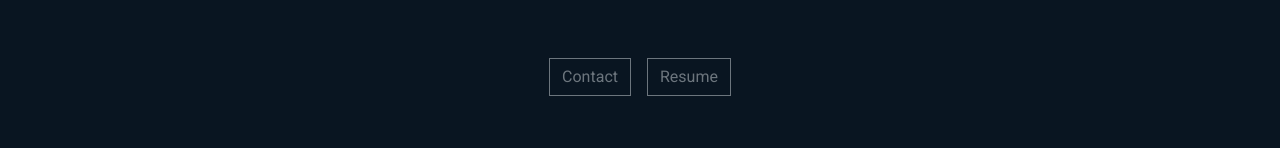
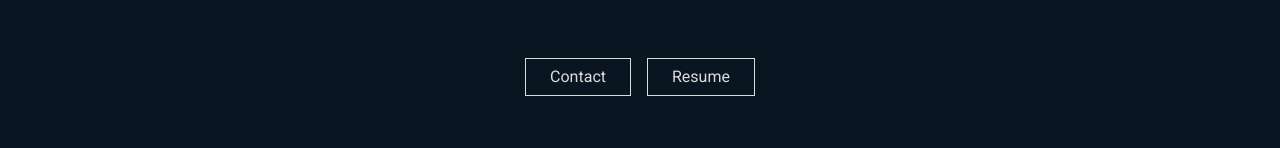
Before and after one commit to lawrenceprieto/web-porfolio-react, a React (Vite) app: page / in a window 1280 px wide. Shown: the part 426-574 px from the top of the page. Built offline with nearby package versions, Linux system fonts and the light colour scheme.

Commit message:
resize button

```diff
--- a/src/components/herobanner/herobanner.jsx
+++ b/src/components/herobanner/herobanner.jsx
@@ -4,7 +4,7 @@ import TypewriterComponent from "typewriter-effect";
 function Herobanner() {
     return (
         <>
-            <div className="home" id="home">
+            <div className="container-fluid home" id="home">
                 <div className="">
                     <div className="text-uppercase pb-2" style={{fontSize: "20px", letterSpacing: "3px" }}>Hello There!</div>
                     <div className="text-uppercase fw-bold" style={{fontSize: "40px", letterSpacing: "5px"}}>i'm Lawrence, a junior developer</div>
@@ -20,8 +20,8 @@ function Herobanner() {
                     </div>
                 </div>
                 <div className="d-flex gap-3 mt-5">
-                    <button className="btn btn-outline-secondary" style={{borderRadius: "0%"}}>Contact</button>
-                    <button className="btn btn-outline-secondary" style={{borderRadius: "0%"}}>Resume</button>
+                    <button className="btn btn-outline-secondary px-4" style={{borderRadius: "0%", borderColor: "gainsboro", color: "gainsboro"}}>Contact</button>
+                    <button className="btn btn-outline-secondary px-4" style={{borderRadius: "0%", borderColor: "gainsboro", color: "gainsboro"}}>Resume</button>
                 </div>
             </div>
         </>
```
